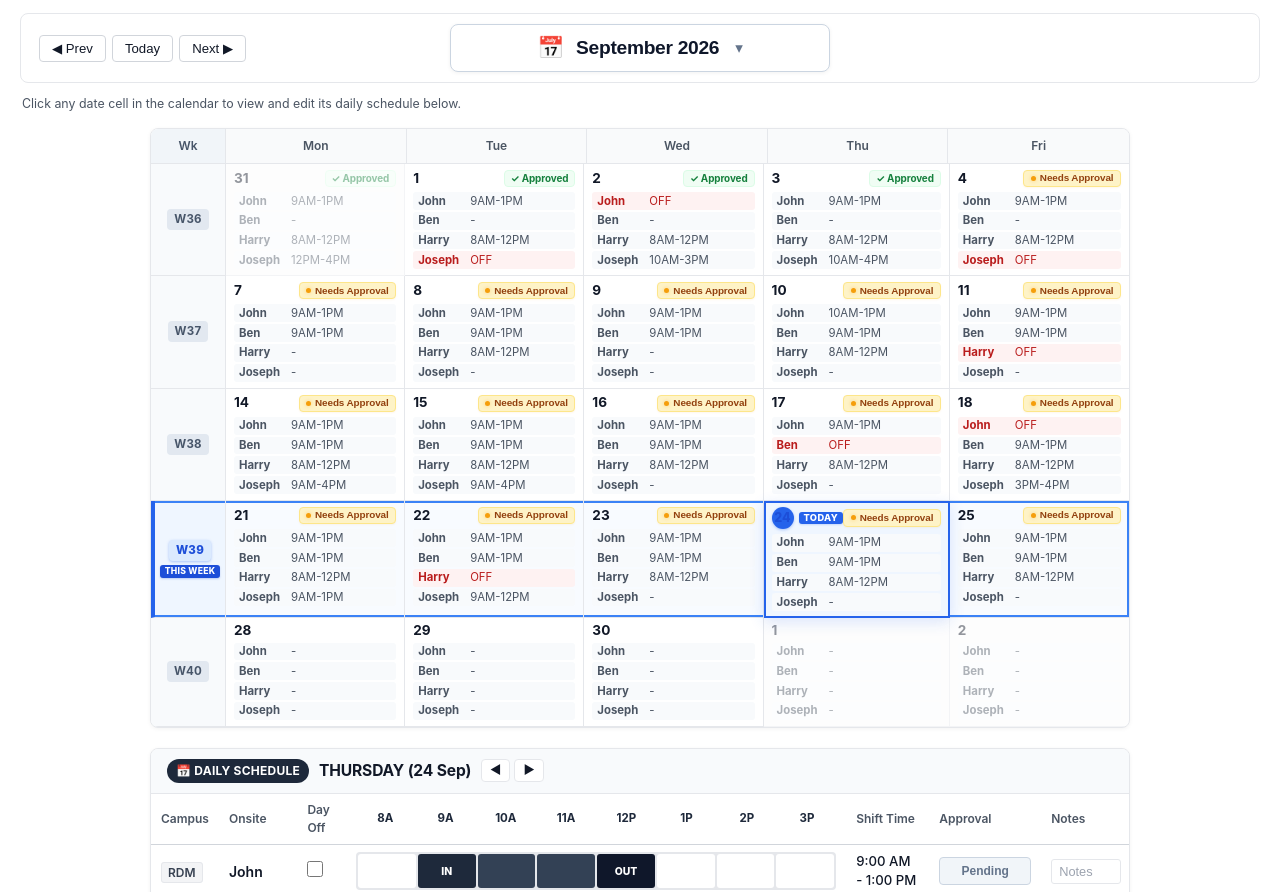
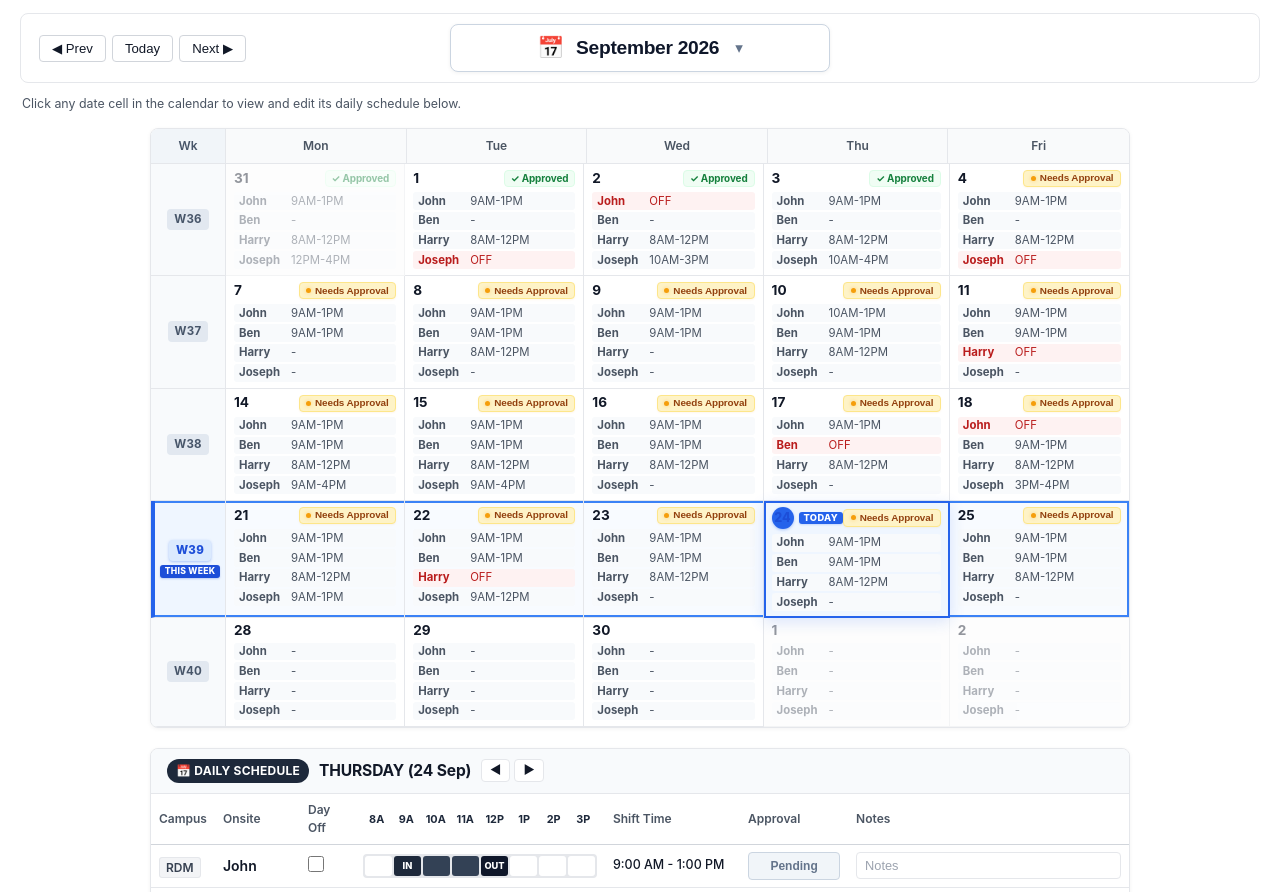
Before and after one commit to elcapt-developer/it-onsite-shift, a website: page index.html in a window 1280 px wide. Shown: the part 60-952 px from the top of the page. Drawn offline with Linux system fonts and the light colour scheme; no server answers.

Commit message:
Make daily timeline slots slim and expand notes input width

```diff
--- a/styles.css
+++ b/styles.css
@@ -1232,12 +1232,11 @@ body {
 .schedule-table {
   width: 100%;
   border-collapse: collapse;
-  min-width: 980px;
 }
 
 .schedule-table th,
 .schedule-table td {
-  padding: 7px 10px;
+  padding: 7px 8px;
   text-align: left;
   border-bottom: 1px solid var(--border);
   vertical-align: middle;
@@ -1256,39 +1255,42 @@ body {
 }
 
 .col-campus {
-  width: 65px;
+  width: 55px;
   text-align: center;
 }
 
 .col-name {
-  width: 100px;
+  width: 85px;
   font-weight: 600;
   font-size: 0.875rem;
 }
 
 .col-off {
-  width: 65px;
+  width: 55px;
   text-align: center;
 }
 
 .col-timeline {
-  min-width: 500px;
+  width: 250px;
+  min-width: 240px;
 }
 
 .col-shifttime {
-  width: 155px;
-  font-size: 0.825rem;
+  width: 120px;
+  font-size: 0.78rem;
   font-weight: 500;
   color: var(--text-main);
+  white-space: nowrap;
 }
 
 .col-approval {
-  width: 104px;
+  width: 100px;
   text-align: center;
 }
 
 .col-notes {
-  width: 180px;
+  width: auto;
+  min-width: 240px;
 }
 
 /* Campus badge */
@@ -1325,11 +1327,11 @@ body {
 }
 
 .timeline-hour-slot {
-  font-size: 0.72rem;
+  font-size: 0.68rem;
   color: var(--text-muted);
   user-select: none;
   font-weight: 600;
-  padding: 2px 0;
+  padding: 1px 0;
 }
 
 .timeline-hour-slot.major {
@@ -1348,13 +1350,13 @@ body {
 }
 
 .time-slot-cell {
-  height: 26px;
+  height: 22px;
   background: #ffffff;
   cursor: pointer;
   display: flex;
   align-items: center;
   justify-content: center;
-  font-size: 0.65rem;
+  font-size: 0.6rem;
   font-weight: 700;
   color: var(--text-dim);
   border-radius: 3px;
@@ -1363,7 +1365,7 @@ body {
 }
 
 .daily-table .time-slot-cell {
-  height: 34px;
+  height: 20px;
 }
 
 .time-slot-cell:hover {
@@ -1383,7 +1385,7 @@ body {
 
 .time-slot-cell.slot-in::after {
   content: "IN";
-  font-size: 0.65rem;
+  font-size: 0.58rem;
   font-weight: 800;
 }
 
@@ -1394,13 +1396,13 @@ body {
 
 .time-slot-cell.slot-out::after {
   content: "OUT";
-  font-size: 0.65rem;
+  font-size: 0.58rem;
   font-weight: 800;
 }
 
 .time-slot-cell.slot-in.slot-out::after {
   content: "IN/OUT";
-  font-size: 0.55rem;
+  font-size: 0.52rem;
   font-weight: 800;
 }
 
@@ -1468,17 +1470,20 @@ body {
 /* Notes Input */
 .notes-input {
   width: 100%;
-  padding: 4px 7px;
+  box-sizing: border-box;
+  padding: 5px 8px;
   font-size: 0.8rem;
   color: var(--text-main);
   background: #ffffff;
   border: 1px solid var(--border);
-  border-radius: 3px;
+  border-radius: 4px;
   outline: none;
+  transition: border-color 0.15s ease, box-shadow 0.15s ease;
 }
 
 .notes-input:focus {
-  border-color: var(--border-dark);
+  border-color: #3b82f6;
+  box-shadow: 0 0 0 2px rgba(59, 130, 246, 0.15);
 }
 
 .notes-input::placeholder {
```
